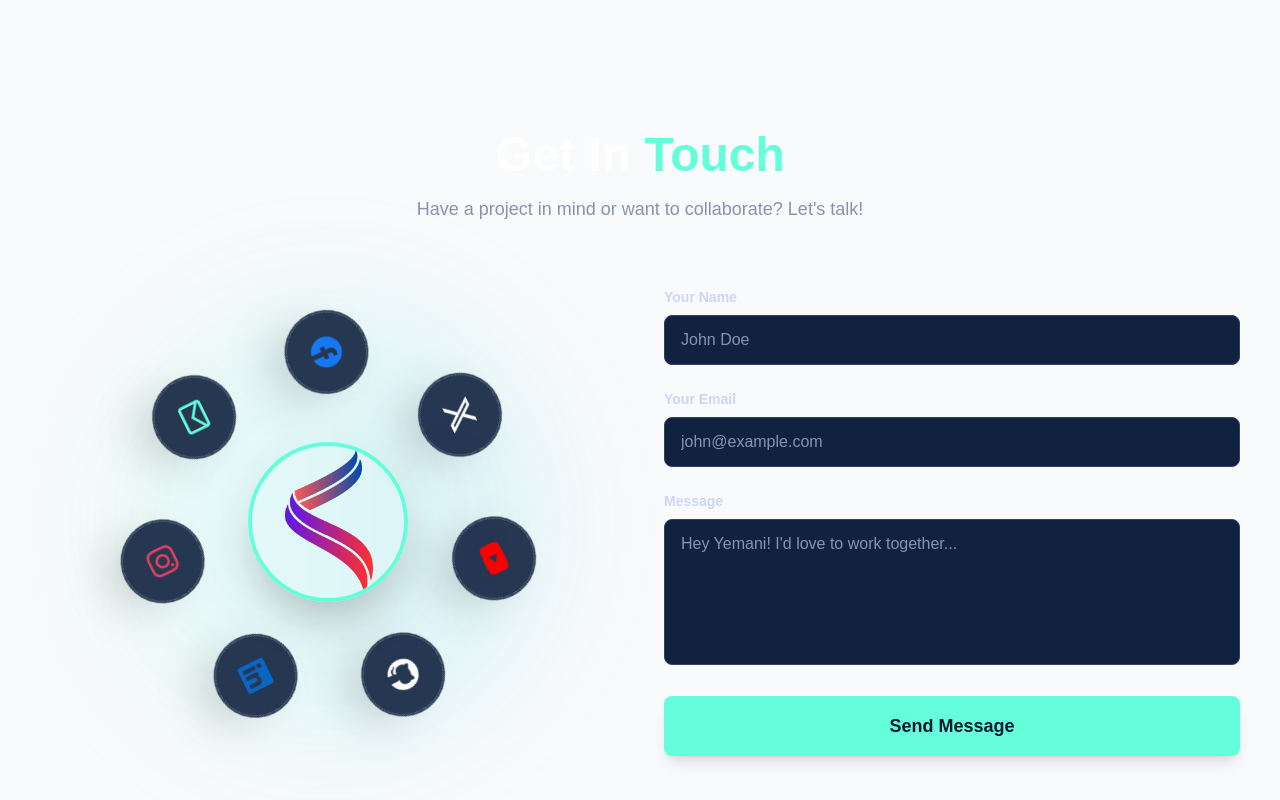
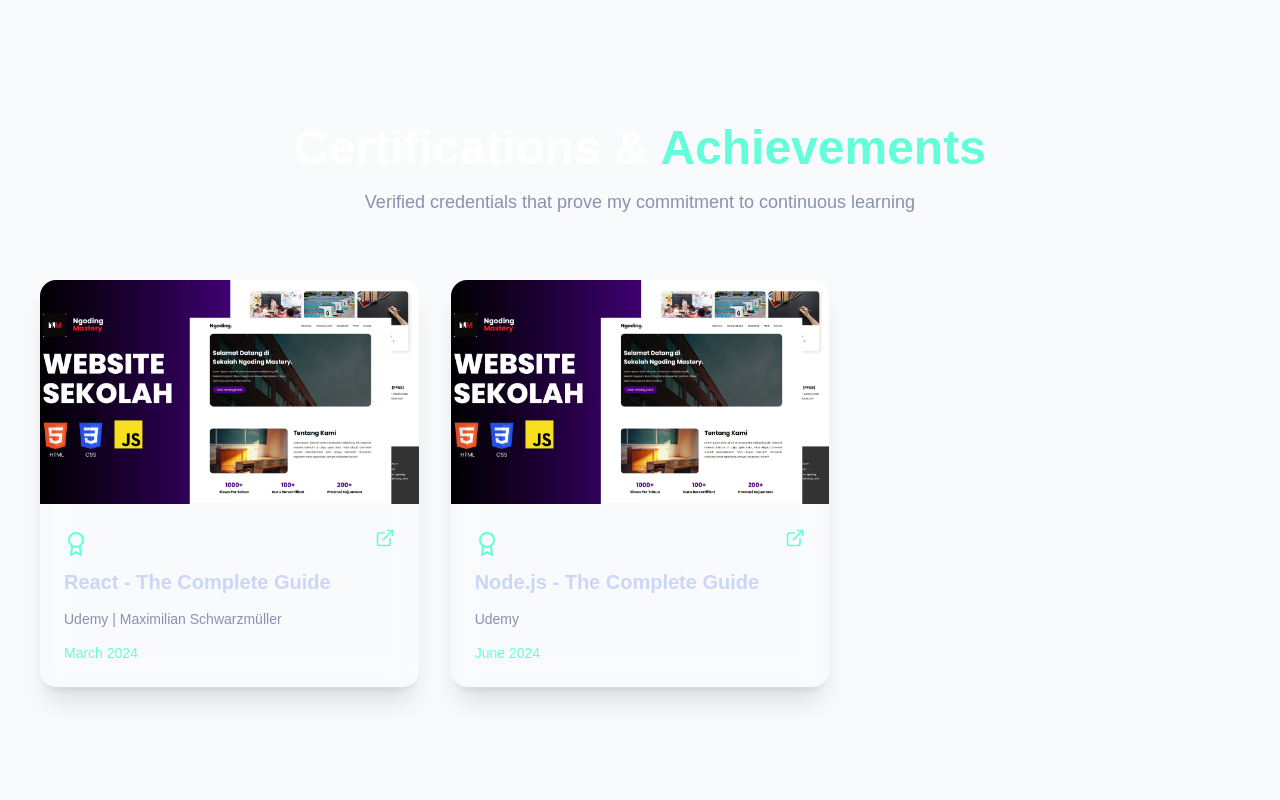
Before and after one commit to nambukara/Portfolio, a React (Vite) app: page / in a window 1280 px wide. Shown: the part 2800-3600 px from the top of the page. Built offline with nearby package versions, Linux system fonts and the light colour scheme; a web font is replaced by a local one.

Commit message:
certificate section

```diff
--- /dev/null
+++ b/src/components/Certificates.jsx
@@ -0,0 +1,141 @@
+import React, { useState } from 'react';
+import { motion } from 'framer-motion';
+import { FiExternalLink, FiAward } from 'react-icons/fi';
+
+// Replace these with your actual certificate image paths (public folder or imported)
+import cert1 from '/assets/proyek/proyek1.webp';
+import cert2 from '/assets/proyek/proyek1.webp';
+
+
+const certificates = [
+  {
+    id: 1,
+    title: 'React - The Complete Guide',
+    issuer: 'Udemy | Maximilian Schwarzmüller',
+    date: 'March 2024',
+    image: cert1,
+    credentialUrl: 'https://ude.my/UC-abc123',
+  },
+  {
+    id: 2,
+    title: 'Node.js - The Complete Guide',
+    issuer: 'Udemy',
+    date: 'June 2024',
+    image: cert2,
+    credentialUrl: 'https://ude.my/UC-xyz789',
+  },
+
+];
+
+const Certificates = () => {
+  const [selectedImage, setSelectedImage] = useState(null);
+
+  return (
+    <section id="certificates" className="pt-16 pb-24 page-background text-white">
+      <div className="container mx-auto px-4 sm:px-6">
+        {/* Section Header */}
+        <motion.div
+          initial={{ opacity: 0, y: 20 }}
+          whileInView={{ opacity: 1, y: 0 }}
+          viewport={{ once: true }}
+          className="text-center mb-16"
+        >
+          <h2 className="text-4xl sm:text-5xl font-bold mb-4">
+            Certifications & <span className="text-[#64ffda]">Achievements</span>
+          </h2>
+          <p className="text-[#8892b0] text-lg max-w-2xl mx-auto">
+            Verified credentials that prove my commitment to continuous learning
+          </p>
+        </motion.div>
+
+        {/* Certificates Grid */}
+        <div className="grid grid-cols-1 md:grid-cols-2 lg:grid-cols-3 gap-8 max-w-7xl mx-auto">
+          {certificates.map((cert, index) => (
+            <motion.div
+              key={cert.id}
+              initial={{ opacity: 0, y: 30 }}
+              whileInView={{ opacity: 1, y: 0 }}
+              viewport={{ once: true }}
+              transition={{ delay: index * 0.1 }}
+              whileHover={{ y: -10 }}
+              className="group relative bg-white/5 backdrop-blur-md rounded-2xl overflow-hidden ring-1 ring-white/10 hover:ring-[#64ffda]/50 transition-all duration-500 shadow-xl"
+            >
+              {/* Certificate Image */}
+              <div
+                onClick={() => setSelectedImage(cert.image)}
+                className="cursor-zoom-in overflow-hidden"
+              >
+                <motion.img
+                  src={cert.image}
+                  alt={cert.title}
+                  className="w-full h-56 object-cover object-top group-hover:scale-110 transition-transform duration-700"
+                  whileHover={{ scale: 1.08 }}
+                />
+              </div>
+
+              {/* Overlay Content */}
+              <div className="p-6 space-y-3">
+                <div className="flex items-start justify-between">
+                  <FiAward className="text-[#64ffda] text-2xl mt-1" />
+                  {cert.credentialUrl !== '#' && (
+                    <a
+                      href={cert.credentialUrl}
+                      target="_blank"
+                      rel="noopener noreferrer"
+                      className="text-[#64ffda] hover:text-white transition-colors"
+                      onClick={(e) => e.stopPropagation()}
+                    >
+                      <FiExternalLink size={20} />
+                    </a>
+                  )}
+                </div>
+
+                <h3 className="text-xl font-bold text-[#ccd6f6] group-hover:text-white transition-colors">
+                  {cert.title}
+                </h3>
+                <p className="text-[#8892b0] text-sm leading-relaxed">
+                  {cert.issuer}
+                </p>
+                <p className="text-[#64ffda] text-sm font-medium">
+                  {cert.date}
+                </p>
+              </div>
+
+              {/* Hover Glow Effect */}
+              <div className="absolute inset-0 bg-gradient-to-t from-[#64ffda]/20 to-transparent opacity-0 group-hover:opacity-100 transition-opacity duration-500 pointer-events-none" />
+            </motion.div>
+          ))}
+        </div>
+      </div>
+
+      {/* Lightbox Modal */}
+      {selectedImage && (
+        <motion.div
+          initial={{ opacity: 0 }}
+          animate={{ opacity: 1 }}
+          exit={{ opacity: 0 }}
+          onClick={() => setSelectedImage(null)}
+          className="fixed inset-0 z-50 flex items-center justify-center bg-black/90 backdrop-blur-sm p-4"
+        >
+          <motion.img
+            src={selectedImage}
+            alt="Certificate Full View"
+            initial={{ scale: 0.8 }}
+            animate={{ scale: 1 }}
+            exit={{ scale: 0.8 }}
+            className="max-w-full max-h-full rounded-lg shadow-2xl"
+            onClick={(e) => e.stopPropagation()}
+          />
+          <button
+            onClick={() => setSelectedImage(null)}
+            className="absolute top-6 right-6 text-white text-4xl font-light hover:text-[#64ffda] transition-colors"
+          >
+            ×
+          </button>
+        </motion.div>
+      )}
+    </section>
+  );
+};
+
+export default Certificates;
--- a/src/components/Contact.jsx
+++ b/src/components/Contact.jsx
@@ -17,8 +17,8 @@
     icon: <FaGithub />,
     title: 'GitHub',
     href: 'https://github.com/WAPunsisiYemaniPerera',
-    color: 'text-white',
-    hoverBg: 'hover:bg-white/20',
+    color: 'text-black',
+    hoverBg: 'hover:bg-black/20',
   },
   {
     icon: <FaLinkedin />,
@@ -38,7 +38,7 @@
     icon: <FiMail />,
     title: 'Email',
     href: 'mailto:punsisiyemani18@gmail.com',
-    color: 'text-[#64ffda]',
+    color: 'text-[#FF0000]',
     hoverBg: 'hover:bg-[#64ffda]/20',
   },
   {
@@ -52,8 +52,8 @@
     icon: <FaXTwitter />,
     title: 'X (Twitter)',
     href: '#',
-    color: 'text-white',
-    hoverBg: 'hover:bg-white/20',
+    color: 'text-black',
+    hoverBg: 'hover:bg-black/20',
   },
   {
     icon: <FaYoutube />,
@@ -85,7 +85,7 @@
   };
 
   return (
-    <section id="connect" className="pt-16 pb-24 page-background text-white min-h-screen flex items-center">
+    <section id="contact" className="pt-16 pb-24 page-background  min-h-screen flex items-center">
       <div className="container mx-auto px-4 sm:px-6">
         {/* Header */}
         <motion.div
@@ -94,8 +94,8 @@
           viewport={{ once: true }}
           className="text-center mb-16"
         >
-          <h2 className="text-4xl sm:text-5xl font-bold mb-4">
-            Get In <span className="text-[#64ffda]">Touch</span>
+          <h2 className="text-3xl sm:text-4xl md:text-5xl font-bold mb-4">
+            Get In <span className="text-blue-600">Touch</span>
           </h2>
           <p className="text-[#8892b0] text-lg max-w-2xl mx-auto">
             Have a project in mind or want to collaborate? Let's talk!
@@ -111,15 +111,13 @@
             className="flex justify-center"
           >
             <div className="relative w-[320px] h-[320px] sm:w-[380px] sm:h-[380px] lg:w-[440px] lg:h-[440px] group">
-              {/* Gentle Glow */}
-              <div className="absolute inset-0 bg-gradient-to-r from-[#64ffda]/20 to-cyan-500/20 rounded-full blur-3xl opacity-60 group-hover:opacity-90 transition-opacity duration-700" />
 
               {/* Static Logo in Center */}
               <div className="absolute inset-0 z-20 flex items-center justify-center pointer-events-none">
                 <img
                   src={DataImage.Logo}
                   alt="Yemani Perera"
-                  className="w-32 h-32 sm:w-40 sm:h-40 rounded-full object-cover border-4 border-[#64ffda] shadow-2xl"
+                  className="w-32 h-32 sm:w-40 sm:h-40 rounded-full object-cover "
                 />
               </div>
 
@@ -135,13 +133,14 @@
                       rel="noopener noreferrer"
                       className="absolute top-1/2 left-1/2 -translate-x-1/2 -translate-y-1/2"
                       style={{
-                        transform: `rotate(${angle}deg) translateX(170px) rotate(-${angle}deg)`,
+                        transform: `rotate(${angle}deg) translateX(170px) rotate(-${angle}deg)`
+
                       }}
                     >
                       <motion.div
                         whileHover={{ scale: 1.5, rotate: 360 }}
                         transition={{ type: 'spring', stiffness: 400, damping: 15 }}
-                        className={`w-16 h-16 sm:w-20 sm:h-20 bg-[#112240]/90 backdrop-blur-md rounded-full flex items-center justify-center shadow-2xl ring-2 ring-slate-700 hover:ring-4 hover:ring-offset-4 hover:ring-offset-[#0a192f]/50 transition-all duration-500 ${item.color} ${item.hoverBg}`}
+                       className={`orbit-icon w-16 h-16 sm:w-20 sm:h-20 rounded-full flex items-center justify-center transition-all duration-500 ${item.color}`}
                       >
                         {React.cloneElement(item.icon, { size: 32 })}
                       </motion.div>
@@ -162,7 +161,7 @@
             className="space-y-6"
           >
             <div>
-              <label className="block text-sm font-semibold text-[#ccd6f6] mb-2">
+              <label className="block text-s font-semibold text-black mb-2">
                 Your Name
               </label>
               <input
@@ -172,12 +171,12 @@
                 onChange={handleChange}
                 required
                 placeholder="John Doe"
-                className="w-full bg-[#112240] border border-slate-700 rounded-lg px-4 py-3 text-white placeholder-[#8892b0] focus:outline-none focus:ring-2 focus:ring-[#64ffda] transition-all"
+                className="w-full bg-white border border-slate-700 rounded-lg px-4 py-3 text-white placeholder-[#8892b0] focus:outline-none focus:ring-2 focus:ring-blue-600 transition-all"
               />
             </div>
 
             <div>
-              <label className="block text-sm font-semibold text-[#ccd6f6] mb-2">
+              <label className="block text-s font-semibold text-black mb-2">
                 Your Email
               </label>
               <input
@@ -187,12 +186,12 @@
                 onChange={handleChange}
                 required
                 placeholder="john@example.com"
-                className="w-full bg-[#112240] border border-slate-700 rounded-lg px-4 py-3 text-white placeholder-[#8892b0] focus:outline-none focus:ring-2 focus:ring-[#64ffda] transition-all"
+                className="w-full bg-white border border-slate-700 rounded-lg px-4 py-3 text-white placeholder-[#8892b0] focus:outline-none focus:ring-2 focus:ring-blue-600 transition-all"
               />
             </div>
 
             <div>
-              <label className="block text-sm font-semibold text-[#ccd6f6] mb-2">
+              <label className="block text-s font-semibold text-black mb-2">
                 Message
               </label>
               <textarea
@@ -202,8 +201,8 @@
                 required
                 rows={5}
                 placeholder="Hey Yemani! I'd love to work together..."
-                className="w-full bg-[#112240] border border-slate-700 rounded-lg px-4 py-3 text-white placeholder-[#8892b0] focus:outline-none focus:ring-2 focus:ring-[#64ffda] transition-all resize-none"
-              />
+                className="w-full bg-white border border-slate-700 rounded-lg px-4 py-3 text-white placeholder-[#8892b0] focus:outline-none focus:ring-2 focus:ring-blue-600 transition-all"
+                />
             </div>
 
             <motion.button
@@ -211,7 +210,7 @@
               disabled={status === 'Sending...'}
               whileHover={{ scale: 1.02 }}
               whileTap={{ scale: 0.98 }}
-              className="w-full bg-[#64ffda] text-[#0a192f] font-bold py-4 rounded-lg hover:bg-[#52e6c2] transition-all duration-300 shadow-lg text-lg"
+              className="w-full bg-blue-600 text-white font-bold py-4 rounded-lg hover:bg-blue-700 transition-all duration-300 shadow-lg text-lg"
             >
               {status === 'Sending...' ? 'Sending...' : 'Send Message'}
             </motion.button>
@@ -219,7 +218,7 @@
             {status && !status.includes('Sending') && (
               <p
                 className={`text-center font-medium ${
-                  status.includes('Success') ? 'text-[#64ffda]' : 'text-red-400'
+                  status.includes('Success') ? 'text-[#64ffda]' : 'text-white'
                 }`}
               >
                 {status}
--- a/src/index.css
+++ b/src/index.css
@@ -90,3 +90,16 @@
 body.mobile-menu-open .fixed.inset-0.z-40 {
   opacity: 1 !important;
 }
+
+.orbit-icon {
+  animation: stay-upright 35s linear infinite;
+}
+
+@keyframes stay-upright {
+  from {
+    transform: rotate(0deg);
+  }
+  to {
+    transform: rotate(-360deg);
+  }
+}
--- a/src/main.jsx
+++ b/src/main.jsx
@@ -10,6 +10,7 @@
 import Contact from './components/Contact.jsx'
 import Skills from './components/Skills.jsx'
 import BackgroundAnimation from './components/BackgroundAnimation.jsx'
+import Certificates from './components/Certificates.jsx'
 
 createRoot(document.getElementById('root')).render(
   <StrictMode>
@@ -21,6 +22,7 @@
       <Education/>
       <Projects/>
       <Skills/>
+      <Certificates/>
       <Contact/>
     </div>
     <Footer/>
```
